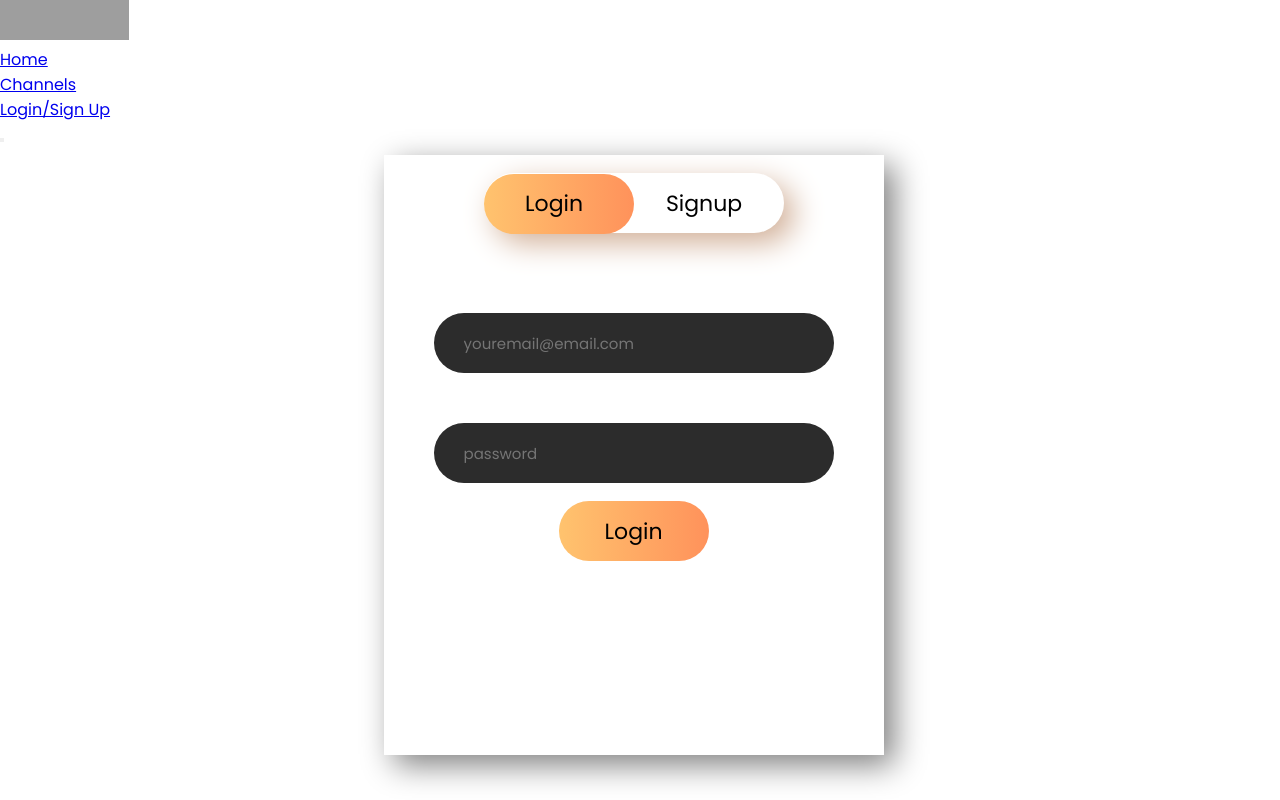
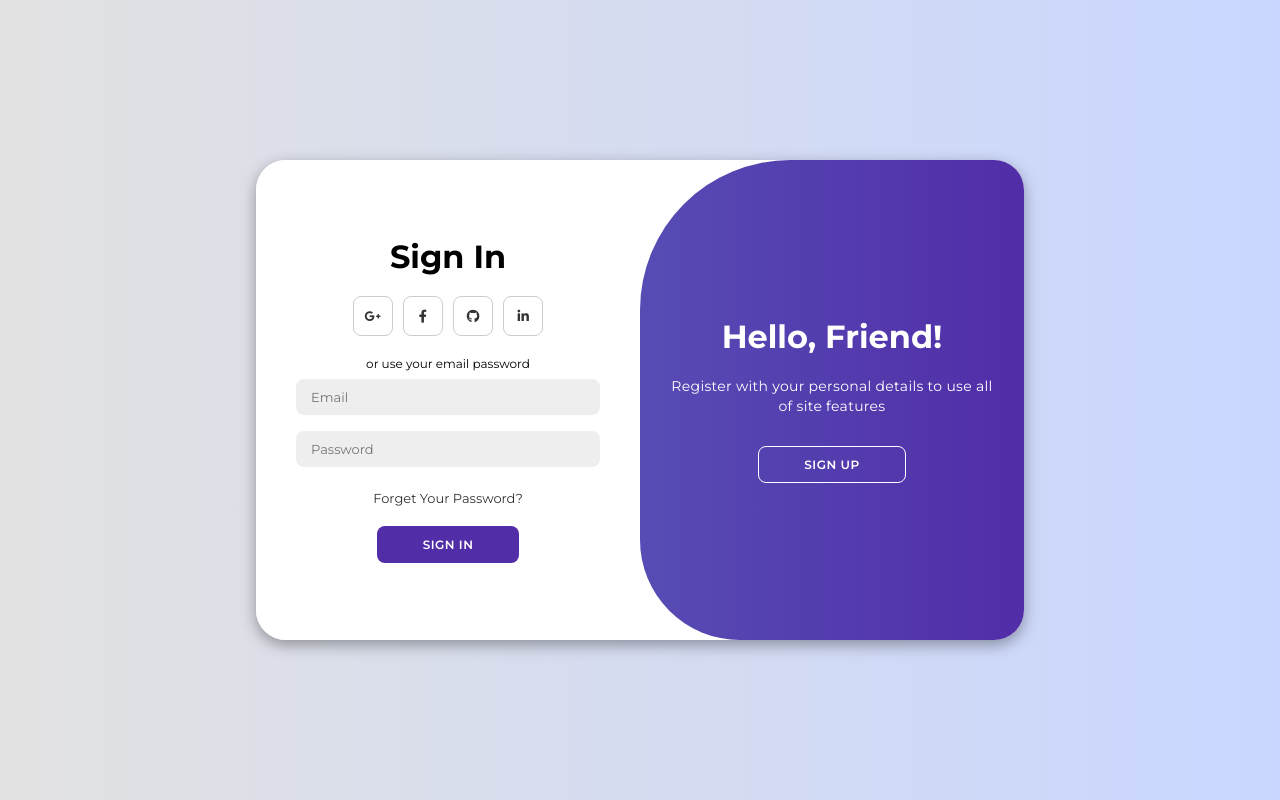
Before and after one commit to dpshah23/Invyra, a Django app: page /auth/login/ in a window 1280 px wide. Run offline with Django 5.2, Linux system fonts and the light colour scheme; some libraries are stand-ins or nearby versions; grey boxes are pictures that could not be loaded.

Commit message:
Login Page Added

```diff
--- a/static/css/login.css
+++ b/static/css/login.css
@@ -1,397 +1,210 @@
-@import url("https://fonts.googleapis.com/css2?family=Poppins:wght@300;400;500;600;700&display=swap");
+@import url('https://fonts.googleapis.com/css2?family=Montserrat:wght@300;400;500;600;700&display=swap');
 
-* {
-  margin: 0;
-  padding: 0;
-  box-sizing: border-box;
-  font-family: "Poppins", sans-serif;
+*{
+    margin: 0;
+    padding: 0;
+    box-sizing: border-box;
+    font-family: 'Montserrat', sans-serif;
 }
 
-.login-body {
-  height: 77vh;
-  width: 99vw;
-  display: flex;
-  justify-content: center;
-  align-items: center;
-  flex-direction: column;
-  gap: 30px;
-  top: -28px
+body{
+    background-color: #c9d6ff;
+    background: linear-gradient(to right, #e2e2e2, #c9d6ff);
+    display: flex;
+    align-items: center;
+    justify-content: center;
+    flex-direction: column;
+    height: 100vh;
 }
 
-.login-container {
-  height: 600px;
-  width: 500px;
-  background-color: #ffffff38;
-  box-shadow: 10px 10px 30px rgb(128, 128, 128);
-  position: relative;
-  overflow: hidden;
-
+.container{
+    background-color: #fff;
+    border-radius: 30px;
+    box-shadow: 0 5px 15px rgba(0, 0, 0, 0.35);
+    position: relative;
+    overflow: hidden;
+    width: 768px;
+    max-width: 100%;
+    min-height: 480px;
 }
 
-.login-btn {
-  height: 60px;
-  width: 300px;
-  margin: 18px auto;
-  box-shadow: 10px 10px 30px rgb(209, 175, 151);
-  border-radius: 50px;
-  display: flex;
-  justify-content: space-around;
-  align-items: center;
+.container p{
+    font-size: 14px;
+    line-height: 20px;
+    letter-spacing: 0.3px;
+    margin: 20px 0;
 }
 
-.login-login,
-.login-signup {
-  font-size: 22px;
-  border: none;
-  outline: none;
-  background-color: transparent;
-  position: relative;
-  cursor: pointer;
+.container span{
+    font-size: 12px;
 }
 
-.login-slider {
-  height: 60px;
-  width: 150px;
-  border-radius: 50px;
-  background-image: linear-gradient(
-    to right,
-    rgb(255, 195, 110),
-    rgb(255, 146, 91)
-  );
-  position: absolute;
-  top: 19px;
-  left: 100px;
-  transition: all 0.5s ease-in-out;
+.container a{
+    color: #333;
+    font-size: 13px;
+    text-decoration: none;
+    margin: 15px 0 10px;
 }
 
-.login-moveslider {
-  left: 250px;
+.container button{
+    background-color: #512da8;
+    color: #fff;
+    font-size: 12px;
+    padding: 10px 45px;
+    border: 1px solid transparent;
+    border-radius: 8px;
+    font-weight: 600;
+    letter-spacing: 0.5px;
+    text-transform: uppercase;
+    margin-top: 10px;
+    cursor: pointer;
 }
 
-.login-form-section {
-  height: 500px;
-  width: 1000px;
-  padding: 20px 0;
-  display: flex;
-  position: relative;
-  transition: all 0.5s ease-in-out;
-  left: 0px;
+.container button.hidden{
+    background-color: transparent;
+    border-color: #fff;
 }
 
-.login-form-section-move {
-  left: -500px;
+.container form{
+    background-color: #fff;
+    display: flex;
+    align-items: center;
+    justify-content: center;
+    flex-direction: column;
+    padding: 0 40px;
+    height: 100%;
 }
 
-.login-login-box,
-.login-signup-box {
-  height: 100%;
-  width: 500px;
-  display: flex;
-  flex-direction: column;
-  align-items: center;
-  justify-content: center;
-  padding: 0px 40px;
+.container input{
+    background-color: #eee;
+    border: none;
+    margin: 8px 0;
+    padding: 10px 15px;
+    font-size: 13px;
+    border-radius: 8px;
+    width: 100%;
+    outline: none;
 }
 
-.login-login-box {
-  gap: 50px;
-  margin: -4rem 25px;
-  width: 450px;
+.form-container{
+    position: absolute;
+    top: 0;
+    height: 100%;
+    transition: all 0.6s ease-in-out;
 }
 
-.login-signup-box {
-  gap: 30px;
-  width: 512px;
+.sign-in{
+    left: 0;
+    width: 50%;
+    z-index: 2;
 }
 
-.ele {
-  height: 60px;
-  width: 400px;
-  outline: none;
-  border: none;
-  color: rgb(77, 77, 77);
-  background-color:#2c2c2c;
-  border-radius: 50px;
-  padding-left: 30px;
-  font-size: 15px;
+.container.active .sign-in{
+    transform: translateX(100%);
 }
 
-.login-box .ele{
-    font-size: 1rem;
-    height: 60px;
-    padding-left: 30px;
-}
-.submit {
-  height: 60px;
-  width: 150px;
-  border-radius: 50px;
-  background-image: linear-gradient(
-    to right,
-    rgb(255, 195, 110),
-    rgb(255, 146, 91)
-  );
-  font-size: 22px;
-  border: none;
-  cursor: pointer;
-  margin-left: 0rem;
-  margin-top: -2rem;
+.sign-up{
+    left: 0;
+    width: 50%;
+    opacity: 0;
+    z-index: 1;
 }
 
-.error-message {
-  color: red;
-  font-size: 1rem;
-  opacity: 0;
-  height: 0;
-  margin-top: 0;
-  margin-bottom: -30px;
-  transition: opacity 0.5s ease-in-out, height 0.5s ease-out,
-    margin-top 0.5s ease-out;
-  overflow: hidden;
+.container.active .sign-up{
+    transform: translateX(100%);
+    opacity: 1;
+    z-index: 5;
+    animation: move 0.6s;
 }
 
-.error-message.active {
-  opacity: 1;
-
-  height: 20px; /* Adjust this height to fit the design */
-  margin-top: -19px; /* Adjust this margin to fit the design */
-  margin-bottom: -1px;
+@keyframes move{
+    0%, 49.99%{
+        opacity: 0;
+        z-index: 1;
+    }
+    50%, 100%{
+        opacity: 1;
+        z-index: 5;
+    }
 }
 
-.password-container {
-  position: relative;
-  display: flex;
-  align-items: center;
-  width: 100%;
-  padding: 0;
-  width: 400px;
+.social-icons{
+    margin: 20px 0;
 }
 
-.password-container .eye-icon {
-  position: absolute;
-  right: 10px;
-  cursor: pointer;
+.social-icons a{
+    border: 1px solid #ccc;
+    border-radius: 20%;
+    display: inline-flex;
+    justify-content: center;
+    align-items: center;
+    margin: 0 3px;
+    width: 40px;
+    height: 40px;
 }
 
-.error-message,
-.error {
-  color: red;
-  font-size: 1rem;
-  transition: margin-top 0.5s ease-in , opacity 0.5s ease-in-out,
-    ;
+.toggle-container{
+    position: absolute;
+    top: 0;
+    left: 50%;
+    width: 50%;
+    height: 100%;
+    overflow: hidden;
+    transition: all 0.6s ease-in-out;
+    border-radius: 150px 0 0 100px;
+    z-index: 1000;
 }
 
-.error-message.active,
-.match {
-  color: green;
-  opacity: 1;
-  /* height: 20px; */
-  margin-top: -10px;
-  margin-bottom: 0px;
+.container.active .toggle-container{
+    transform: translateX(-100%);
+    border-radius: 0 150px 100px 0;
 }
 
-.no-match {
-  color: red;
-  opacity: 1;
-  /* height: 20px; */
-  margin-top: -10px;
-  margin-bottom: 0px;
+.toggle{
+    background-color: #512da8;
+    height: 100%;
+    background: linear-gradient(to right, #5c6bc0, #512da8);
+    color: #fff;
+    position: relative;
+    left: -100%;
+    height: 100%;
+    width: 200%;
+    transform: translateX(0);
+    transition: all 0.6s ease-in-out;
 }
 
-#toastBox{
-  position: absolute;
-  bottom: 30px;
-  right: 30px;
-  display: flex;
-  align-items: flex-end;
-  flex-direction: column;
-  overflow: hidden;
-  padding: 20px;
-  /* background-color: brown; */
+.container.active .toggle{
+    transform: translateX(50%);
 }
 
-.toast{
-
-  width: 400px;
-  height: 73px;
-  background: #dcf5dcf5;
-  border-radius: 5px;
-  font-weight: 500;
-  margin: 15px 0px;
-  box-shadow: 0 0 20px rgba(255, 255, 255, 0.3);
-  color: black;
-  display: flex;
-  align-items: center;
-  position: relative;
-  transform: translateX(100%);
-  animation: moveleft 0.5s linear forwards;
-}
-.toast.error{
-  background: #f3e4e4f5;
-}
-.toast i{
-  margin: 0 20px;
-  font-size: 35px;
-  color: green
+.toggle-panel{
+    position: absolute;
+    width: 50%;
+    height: 100%;
+    display: flex;
+    align-items: center;
+    justify-content: center;
+    flex-direction: column;
+    padding: 0 30px;
+    text-align: center;
+    top: 0;
+    transform: translateX(0);
+    transition: all 0.6s ease-in-out;
 }
 
-.toast.error i{
-  color: red;
+.toggle-left{
+    transform: translateX(-200%);
 }
 
-.toast::after{
-  content: '';
-  position: absolute;
-  left: 0;
-  bottom: 0;
-  width: 100%;
-  height: 5px;
-  background: green;
-  animation: anim 4s linear forwards;
+.container.active .toggle-left{
+    transform: translateX(0);
 }
 
-@keyframes anim {
-  100%{
-    width: 0;
-  }
+.toggle-right{
+    right: 0;
+    transform: translateX(0);
 }
 
-@keyframes moveleft{
-  100%{
-    transform: translateX(0);
-  }
+.container.active .toggle-right{
+    transform: translateX(200%);
 }
-.toast.error::after{
-  background: red;
-}
-/* For Responsiveness of the page */
-@media screen and (max-width: 650px) {
-  .container {
-    height: 600px;
-    width: 300px;
-    /* background: red; */
-    height: 84vh;
-    width: 52vh;
-  }
-
-
-  .btn {
-    height: 50px;
-    width: 200px;
-    margin: 20px auto;
-    /* background: red; */
-  }
-
-  .login,
-  .signup {
-    font-size: 19px;
-  }
-
-  .slider {
-    height: 53px;
-    width: 100px;
-    left: 63px;
-  }
-
-  .moveslider {
-    left: 167px;
-  }
-
-  .form-section {
-    height: 500px;
-    width: 600px;
-  }
-
-  .form-section-move {
-    left: -300px;
-  }
-
-  .login-box,
-  .signup-box {
-    height: 100%;
-    width: 297px;
-  }
-
-  .ele {
-    height: 50px;
-    width: 250px;
-    font-size: 15px;
-    /* margin-left: 72px; */
-  }
-
-  .submit {
-    height: 50px;
-    width: 130px;
-    font-size: 19px;
-    margin-bottom: 57px;
-    margin-right: -21px;
-  }
-
-  #toastBox{
-    bottom: 0px;
-    right: 2px;
-    padding: 12px;
-  }
-}
-
-@media screen and (max-width: 320px) {
-  .container {
-    height: 600px;
-    width: 250px;
-  }
-
-  .heading {
-    font-size: 30px;
-  }
-
-  .title {
-    font-size: 10px;
-  }
-
-  .btn {
-    height: 50px;
-    width: 200px;
-    margin: 20px auto;
-  }
-
-  .login,
-  .signup {
-    font-size: 19px;
-  }
-
-  .slider {
-    height: 50px;
-    width: 100px;
-    left: 27px;
-  }
-
-  .moveslider {
-    left: 127px;
-  }
-
-  .form-section {
-    height: 500px;
-    width: 500px;
-  }
-
-  .form-section-move {
-    left: -250px;
-  }
-
-  .login-box,
-  .signup-box {
-    height: 100%;
-    width: 250px;
-  }
-
-  .ele {
-    height: 50px;
-    width: 220px;
-    font-size: 15px;
-  }
-
-  .submit {
-    height: 50px;
-    width: 130px;
-    font-size: 19px;
-  }
-}
--- /dev/null
+++ b/static/js/login.js
@@ -0,0 +1,11 @@
+const container = document.getElementById("container");
+const registerBtn = document.getElementById("register");
+const loginBtn = document.getElementById("login");
+
+registerBtn.addEventListener("click", () => {
+  container.classList.add("active");
+});
+
+loginBtn.addEventListener("click", () => {
+  container.classList.remove("active");
+});
--- a/templates/login.html
+++ b/templates/login.html
@@ -1,94 +1,67 @@
-{% extends "navbar.html" %}
-{% block title %}Login/SIgn Up{% endblock title %}
+<!DOCTYPE html>
+<html lang="en">
 
-{% block body%}
-<link rel="stylesheet" href="/static/css/login.css">
-    <div class="login-body">
-    <div class="login-container">
-      <div class="login-slider"></div>
-      <div class="login-btn">
-        <button class="login-login">Login</button>
-        <button class="login-signup">Signup</button>
+<head>
+  <meta charset="UTF-8">
+  <meta name="viewport" content="width=device-width, initial-scale=1.0">
+  <link rel="stylesheet" href="https://cdnjs.cloudflare.com/ajax/libs/font-awesome/6.4.2/css/all.min.css">
+  <link rel="stylesheet" href="/static/css/login.css">
+  <link rel="icon" type="image/x-icon" sizes="16x16" href="/Logo/Prodemy SVG.png">
+  <title>Login | Invyra</title>
+</head>
+
+<body>
+
+  <div class="container" id="container">
+    <div class="form-container sign-up">
+      <form>
+        <h1>Create Account</h1>
+        <div class="social-icons">
+          <a href="#" class="icon"><i class="fa-brands fa-google-plus-g"></i></a>
+          <a href="#" class="icon"><i class="fa-brands fa-facebook-f"></i></a>
+          <a href="#" class="icon"><i class="fa-brands fa-github"></i></a>
+          <a href="#" class="icon"><i class="fa-brands fa-linkedin-in"></i></a>
+        </div>
+        <span>or use your email for registeration</span>
+        <input type="text" placeholder="Name">
+        <input type="email" placeholder="Email">
+        <input type="password" placeholder="Password">
+        <button>Sign Up</button>
+      </form>
+    </div>
+    <div class="form-container sign-in">
+      <form>
+        <h1>Sign In</h1>
+        <div class="social-icons">
+          <a href="#" class="icon"><i class="fa-brands fa-google-plus-g"></i></a>
+          <a href="#" class="icon"><i class="fa-brands fa-facebook-f"></i></a>
+          <a href="#" class="icon"><i class="fa-brands fa-github"></i></a>
+          <a href="#" class="icon"><i class="fa-brands fa-linkedin-in"></i></a>
+        </div>
+        <span>or use your email password</span>
+        <input type="email" placeholder="Email">
+        <input type="password" placeholder="Password">
+        <a href="#">Forget Your Password?</a>
+        <button>Sign In</button>
+      </form>
+    </div>
+    <div class="toggle-container">
+      <div class="toggle">
+        <div class="toggle-panel toggle-left">
+          <h1>Welcome Back!</h1>
+          <p>Enter your personal details to use all of site features</p>
+          <button class="hidden" id="login">Sign In</button>
+        </div>
+        <div class="toggle-panel toggle-right">
+          <h1>Hello, Friend!</h1>
+          <p>Register with your personal details to use all of site features</p>
+          <button class="hidden" id="register">Sign Up</button>
+        </div>
       </div>
-      <!-- login form -->
-      <div class="login-form-section">
-        <form action="/auth/login/" method="post">
-          {%csrf_token%}
-        <div class="login-login-box">
-          <input
-            type="email"
-            class="email ele"
-            name="email"
-            placeholder="youremail@email.com"
-          />
-          <input type="password" class="password ele" placeholder="password" name="password"/>
-          <button class="submit" onclick="showToast(loginmsg)">Login</button>
-        </div>
-      </form>
-        <!--signup form-->
-
-      <form action="/auth/signup/" method="POST">
-        {%csrf_token%}
-        <div class="login-signup-box" id="signup-form">
-          <input
-            type="text"
-            class="username ele"
-            id="username"
-            placeholder="Enter your Username"
-            name="username"
-          />
-          <span id="username-error" class="error-message"></span>
-          <input
-            type="email"
-            class="email ele"
-            placeholder="youremail@email.com"
-            name="email"
-          />
-
-          <input
-            type="text"
-            class="name ele"
-            placeholder="Enter your Name"
-            name="name"
-          />
-
-          <div class="password-container ele">
-            <input
-              type="password"
-              class="password"
-              id="password"
-              placeholder="Password"
-              name="password"
-            />
-            <i
-              class="bx bx-hide eye-icon"
-              onclick="togglePassword('password', this)"
-            ></i>
-          </div>
-          <div class="password-container ele">
-            <input
-              type="password"
-              class="password"
-              id="ConfirmPassword"
-              placeholder="Confirm password"
-              name="confirm_password"
-            />
-            <i
-              class="bx bx-hide eye-icon"
-              onclick="togglePassword('ConfirmPassword', this)"
-            ></i>
-          </div>
-          <span id="password-match-error" class="error"></span>
-          <button class="submit" ><a href="">Submit</a></button>
-        </div>
-      </form>
-      </div>
-
-    </div>
-
-    <div id="toastBox">
-
     </div>
   </div>
 
-{% endblock body%}
+  <script src="/static/js/login.js"></script>
+</body>
+
+</html>
```
